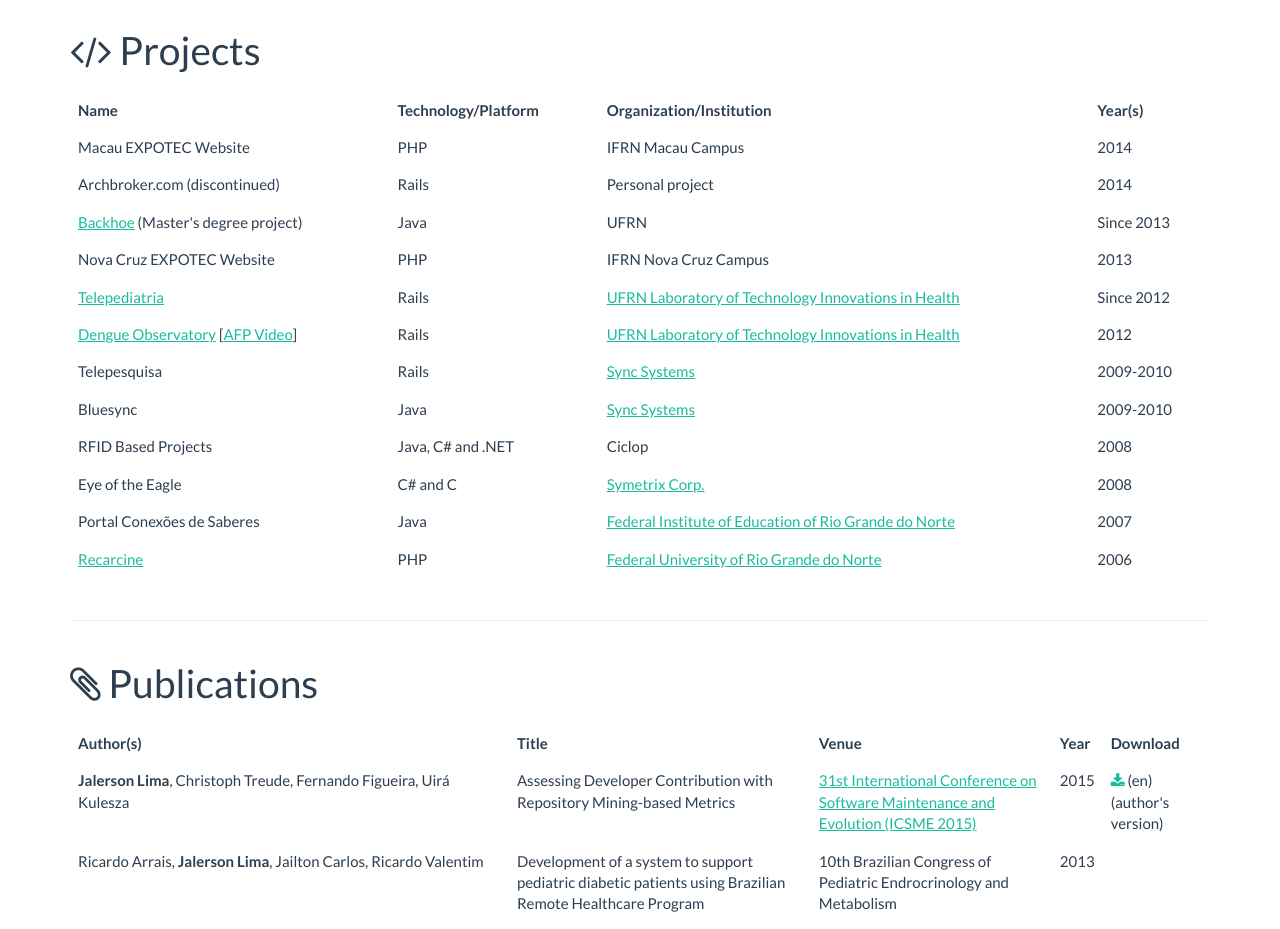
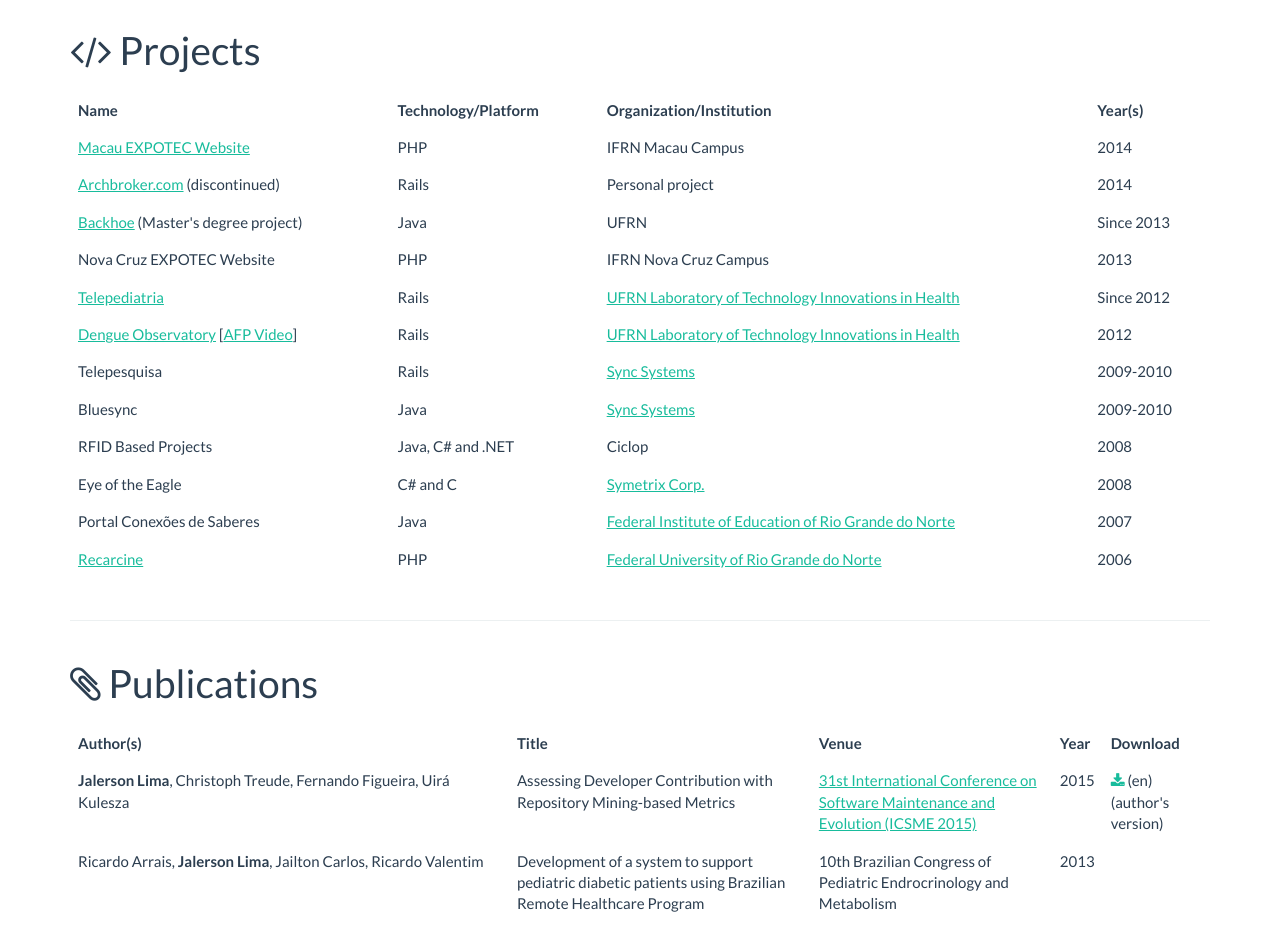
Before and after one commit to jalerson/jalerson.github.io, a plain HTML site: page index.html in a window 1280 px wide. Shown: the part 1600-2529 px from the top of the page. Drawn offline with nearby package versions, Linux system fonts and the light colour scheme.

Commit message:
Putting GitHub projects.

```diff
--- a/index.html
+++ b/index.html
@@ -210,13 +210,13 @@
             </thead>
             <tbody>
               <tr>
-                <td>Macau EXPOTEC Website</a></td>
+                <td><a href="https://github.com/jalerson/expotec/" target="_blank">Macau EXPOTEC Website</a></td>
                 <td>PHP</td>
                 <td>IFRN Macau Campus</td>
                 <td>2014</td>
               </tr>
               <tr>
-                <td>Archbroker.com (discontinued)</td>
+              <td><a href="https://github.com/jalerson/archbroker/" target="_blank">Archbroker.com</a> (discontinued)</td>
                 <td>Rails</td>
                 <td>Personal project</td>
                 <td>2014</td>
```
